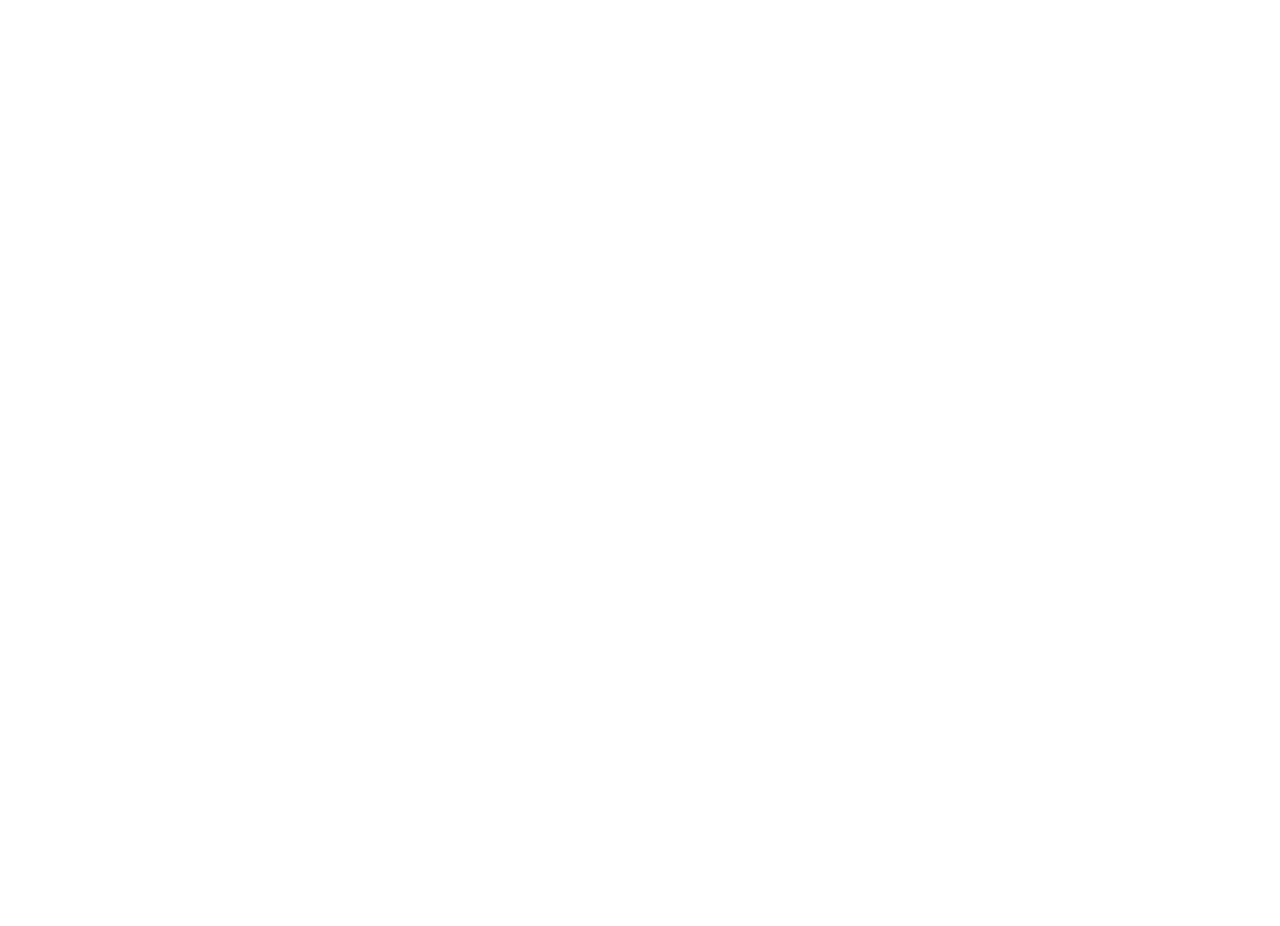
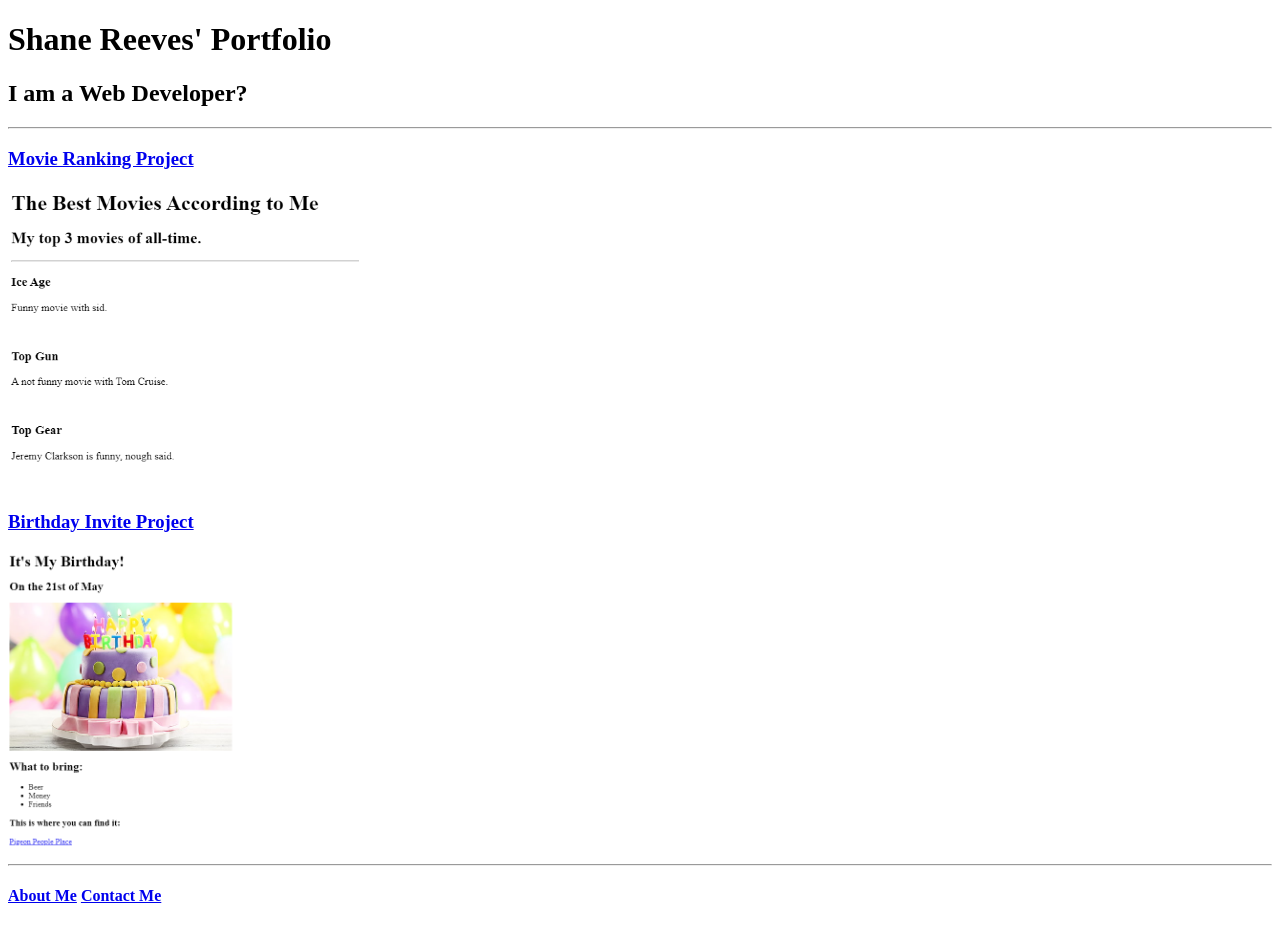
Before and after one commit to reevessp/html-portfolio, a plain HTML site: page index.html in a window 1280 px wide. Before the commit the page ends 800 px from the top, so only its background shows below. Drawn offline with Linux system fonts and the light colour scheme.

Commit message:
Add files via upload

```diff
--- a/index.html
+++ b/index.html
@@ -1,3 +1,25 @@
+<!DOCTYPE html>
+    <html lang="en">
+        <header>
+            <meta charset="UTF-8">
+            <title>Portfolio Website</title>
+        </header>
+
+        <body>
+            <h1>Shane Reeves' Portfolio</h1>
+            <h2>I am a Web Developer?</h2>
+            <hr/>
+            <a href="./public/movie.html"><h3>Movie Ranking Project</h3></a>
+            <img src="./assets/images/movie-ranking.png" height="300"/>
+
+            <a href="./public/birthday.html"><h3>Birthday Invite Project</h3></a>
+            <img src="./assets/images/birthday-invite.png" height="300" />
+
+            <hr/>
+            <h4><a href="./public/about.html">About Me</a>
+            <a href="./public/contact.html">Contact Me</a></h4>
+        </body>
+
 <!-- TODO 1: Create the HTML Boilerplate -->
 
 <!-- TODO 2: Add Your previous projects' HTML into the public folder -->
@@ -13,3 +35,6 @@ HINT for TODO 6: You can use the height attribute set to 200 to make the image s
 https://developer.mozilla.org/en-US/docs/Web/HTML/Element/img#attr-height -->
 
 <!-- TODO 7: Add the Contact Me and About Me page links -->
+
+
+    </html>
```
